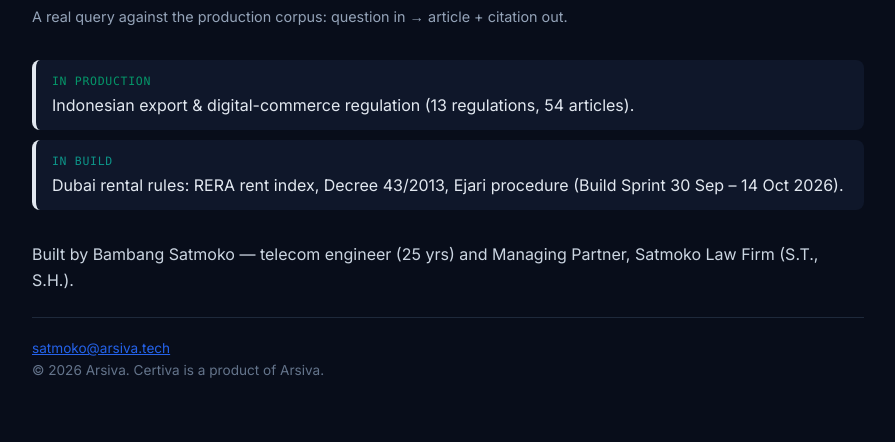
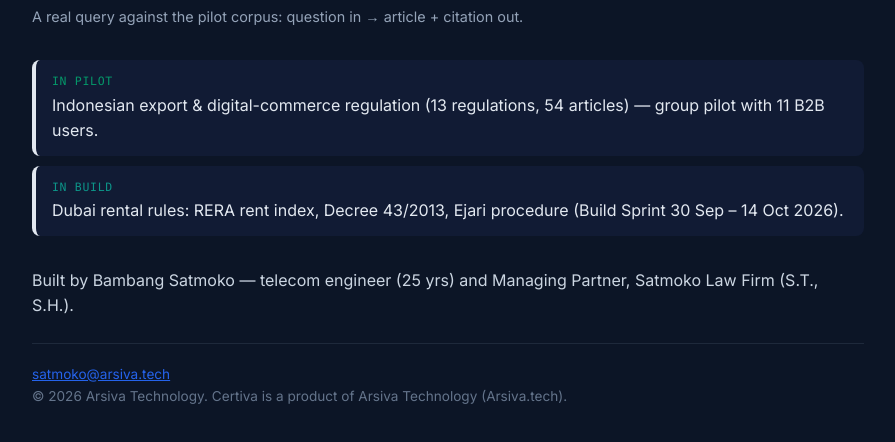
Before and after one commit to brainvolantis-creator/arsiva.tech, a website: page dubai.html in a window 1280 px wide. Shown: the part 928-1370 px from the top of the page, without its empty margins (192-1087 px from the left). Drawn offline with Linux system fonts and the light colour scheme.

Commit message:
fix(dubai): klaim production→pilot, palet brand, favicon

```diff
--- a/dubai.html
+++ b/dubai.html
@@ -4,8 +4,10 @@
 <meta charset="utf-8">
 <meta name="viewport" content="width=device-width, initial-scale=1">
 <meta name="robots" content="noindex, nofollow">
+<link rel="icon" type="image/png" sizes="32x32" href="assets/logo/favicon-32.png">
+<link rel="icon" type="image/png" sizes="64x64" href="assets/logo/favicon-64.png">
 <title>Certiva — Regulatory Retrieval Engine · Dubai Rental Rules</title>
-<meta name="description" content="Deterministic regulatory retrieval with article-level citations. Live in production; Dubai rental-rules corpus in build.">
+<meta name="description" content="Deterministic regulatory retrieval with article-level citations. In pilot with 11 B2B users; Dubai rental-rules corpus in build.">
 <meta property="og:type" content="website">
 <meta property="og:title" content="Certiva — Regulatory Retrieval Engine">
 <meta property="og:description" content="97.3% Precision@1 on 75 labelled regulatory scenarios. Cites the article or declines.">
@@ -17,7 +19,7 @@
 <link rel="preconnect" href="https://fonts.gstatic.com" crossorigin>
 <link href="https://fonts.googleapis.com/css2?family=Inter:wght@400;600;700&family=Fraunces:wght@600&display=swap" rel="stylesheet">
 <style>
-:root{--slate-850:#111C2E;--slate-900:#0F172A;--slate-950:#080D1A;--brand-blue:#2563EB;--brand-blue-dark:#1E40AF;--brand-gold:#D4A62B;--brand-gold-light:#F3E5AB;--brand-emerald:#059669;--brand-teal:#0D9488;--font-sans:'Inter',system-ui,sans-serif;--font-serif:'Fraunces',Georgia,serif;--font-mono:'Fira Code','Consolas',monospace}
+:root{--slate-850:#132140;--slate-900:#111B34;--slate-950:#0C1526;--brand-blue:#2563EB;--brand-blue-dark:#1E40AF;--brand-gold:#C4992B;--brand-gold-light:#E8C766;--brand-emerald:#059669;--brand-teal:#0D9488;--font-sans:'Inter',system-ui,sans-serif;--font-serif:'Fraunces',Georgia,serif;--font-mono:'Fira Code','Consolas',monospace}
 *{box-sizing:border-box}
 body{margin:0;background:var(--slate-950);color:#E2E8F0;font-family:var(--font-sans);line-height:1.6}
 main{max-width:880px;margin:0 auto;padding:56px 24px 40px}
@@ -67,12 +69,12 @@
     <source src="assets/dubai/certiva-query.mp4" type="video/mp4">
     <img src="assets/dubai/certiva-query.gif" width="800" alt="Certiva returning the governing article and citation for a regulatory question">
   </video>
-  <figcaption>A real query against the production corpus: question in → article + citation out.</figcaption>
+  <figcaption>A real query against the pilot corpus: question in → article + citation out.</figcaption>
 </figure>
 
 <!-- Block 5 -->
 <div class="status">
-  <div class="live"><small>In production</small>Indonesian export &amp; digital-commerce regulation (13 regulations, 54 articles).</div>
+  <div class="live"><small>In pilot</small>Indonesian export &amp; digital-commerce regulation (13 regulations, 54 articles) — group pilot with 11 B2B users.</div>
   <div class="build"><small>In build</small>Dubai rental rules: RERA rent index, Decree 43/2013, Ejari procedure (Build Sprint 30 Sep – 14 Oct 2026).</div>
 </div>
 
@@ -82,7 +84,7 @@
 <!-- Block 7 -->
 <footer>
   <a href="mailto:satmoko@arsiva.tech">satmoko@arsiva.tech</a><br>
-  © 2026 Arsiva. Certiva is a product of Arsiva.
+  © 2026 Arsiva Technology. Certiva is a product of Arsiva Technology (Arsiva.tech).
 </footer>
 </main>
 </body>
```
